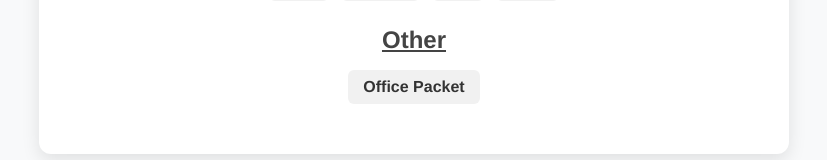
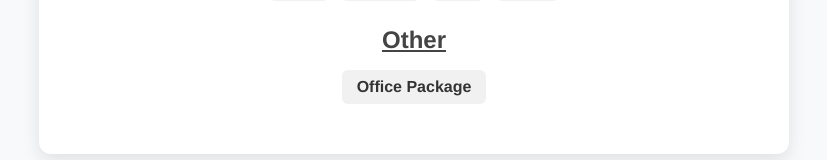
Before and after one commit to hossam4alalian/MyPortfolio, a Vue app: page / in a window 1280 px wide. Shown: the part 1268-1428 px from the top of the page, without its empty margins (226-1053 px from the left). Built offline with nearby package versions, Linux system fonts and the light colour scheme.

Commit message:
fixed office package name

```diff
--- a/src/components/SkillsComponent.vue
+++ b/src/components/SkillsComponent.vue
@@ -49,7 +49,7 @@
             ".Net", "Delphi", "Git", "SVN"
           ],
           other: [
-            "Office Packet"
+            "Office Package"
           ]
         }
       };
@@ -106,7 +106,7 @@
     transition: 0.2s;
   }
 
-    @media (max-width: 600px) {
+  @media (max-width: 600px) {
     .skills {
       width: 90%;
       padding: 20px;
```
